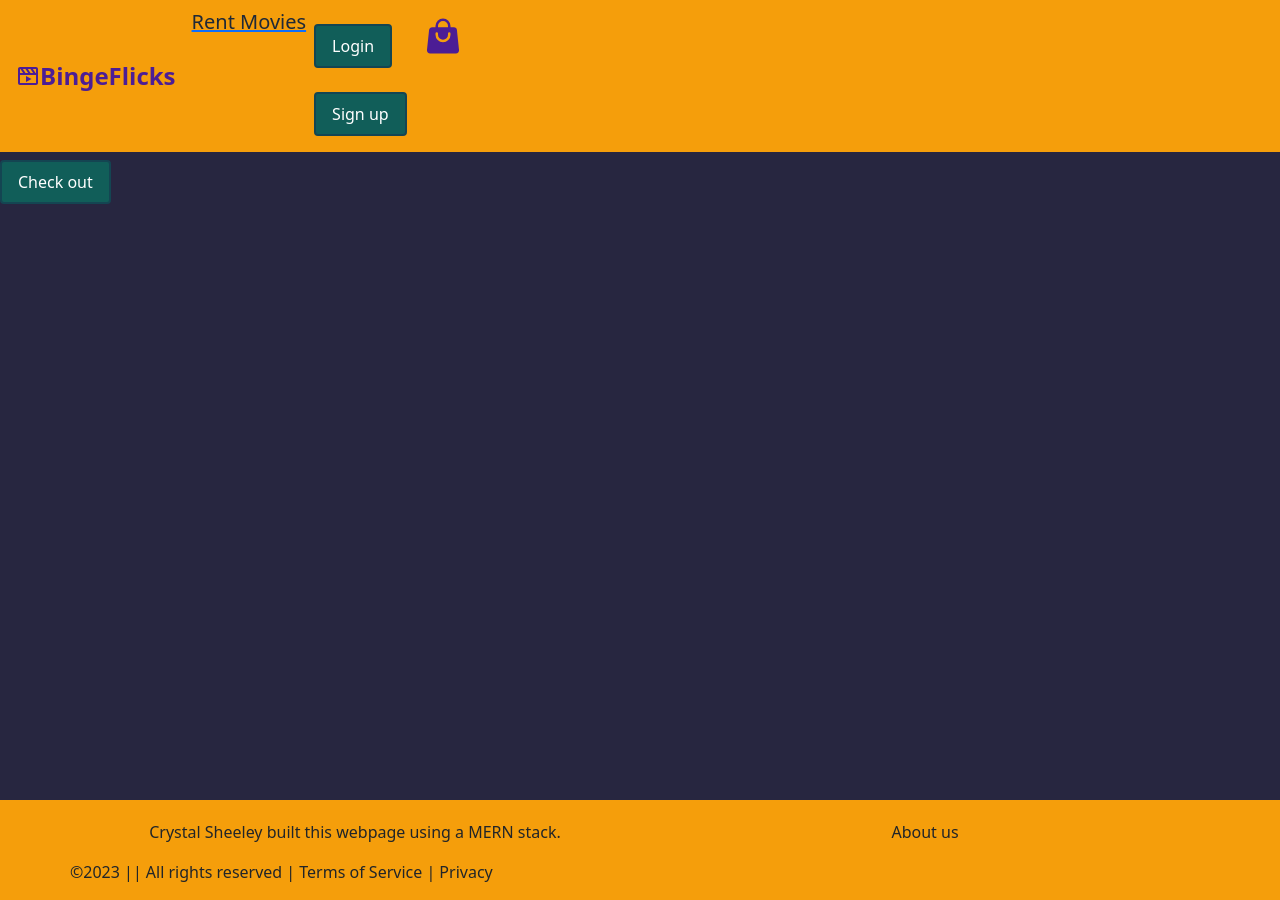
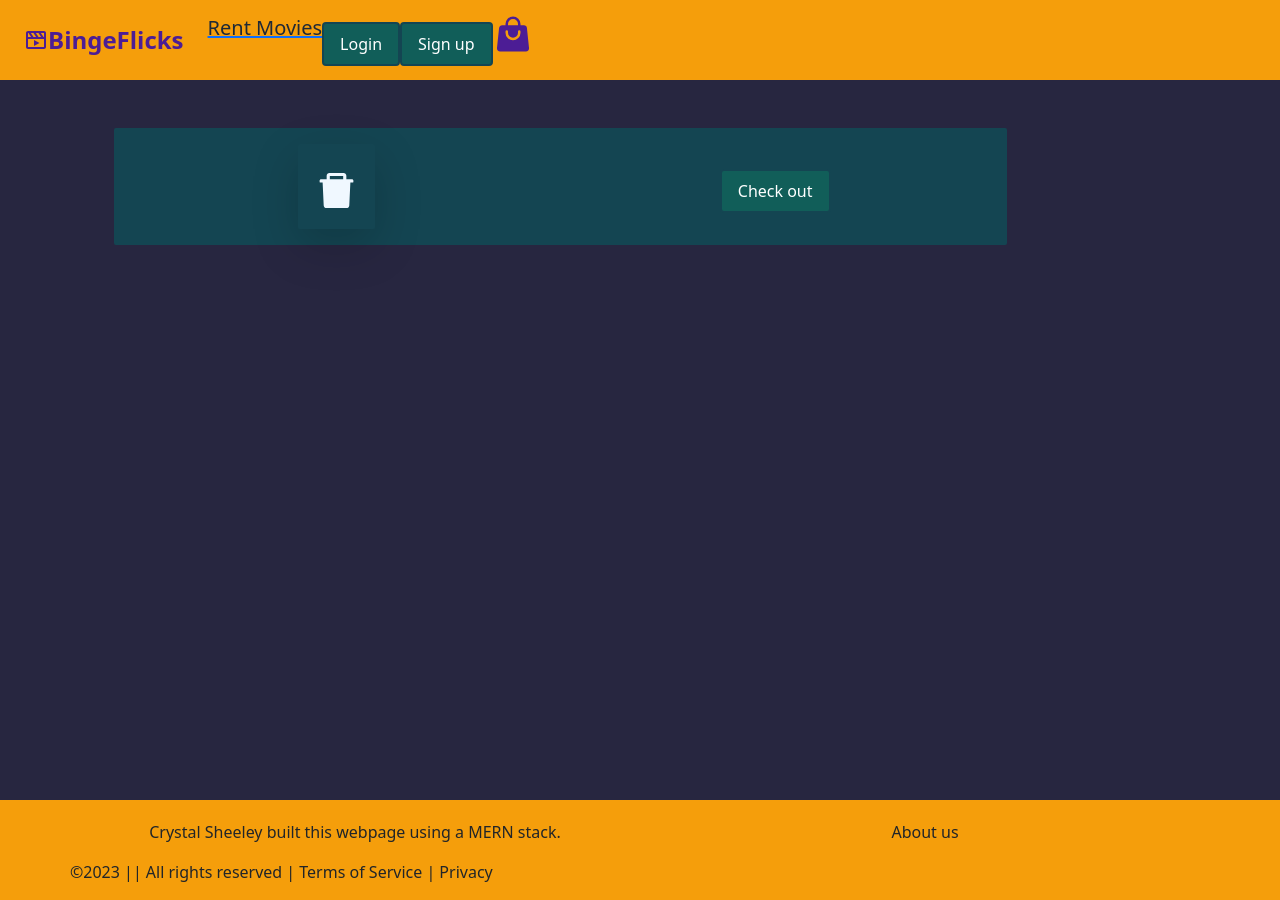
Before and after one commit to Turtle-Sprite/bingeflicks-Project4, a React (Create React App) app in the folder Frontend/: page /cart in a window 1280 px wide. Built offline with nearby package versions, Linux system fonts and the light colour scheme.

Commit message:
Added a cart page. Login redirects. Styling on Nav improved. moviePrice set in state.

```diff
--- a/Frontend/src/App.js
+++ b/Frontend/src/App.js
@@ -25,7 +25,7 @@ function App() {
   const [errorMsg, setErrorMsg] = useState(false)
   //sets moviedetails based on the film which rendered the "See Film Details" button
   let [movieDetails, setMovieDetails] = useState({})
-
+  const [moviePrice, setMoviePrice] = useState(999)
   //reviews from db
   const [reviews, setReviews] = useState([])
   //Info for posting reviews
@@ -211,7 +211,6 @@ function App() {
       }
 
       const response = await axios.get(`${process.env.REACT_APP_SERVER_URL}/reviews/${movieTitle}`, options)
-      console.log("review of movie", response.data)
 
       setReviews(response.data)
 
@@ -288,6 +287,7 @@ function App() {
                 handleAddToCart={handleAddToCart}
                 handleDeleteFromCart={handleDeleteFromCart}
                 cartProducts={cartProducts}
+                moviePrice={moviePrice}
               />
 
               <Route path="/movies/:id" element={<TMDBMovieDetails
@@ -302,9 +302,15 @@ function App() {
                 handleAddToCart={handleAddToCart}
                 handleDeleteFromCart={handleDeleteFromCart}
                 cartProducts={cartProducts}
+                moviePrice={moviePrice}
               />} />
 
-              <Route path="/cart" element={<Cart currentUser={currentUser} cartProducts={cartProducts} handleAddToCart={handleAddToCart} handleDeleteFromCart={handleDeleteFromCart}/>} />
+              <Route path="/cart" element={<Cart
+              currentUser={currentUser}
+              cartProducts={cartProducts}
+              handleAddToCart={handleAddToCart}
+              handleDeleteFromCart={handleDeleteFromCart}/>} />
+
               <Route path="/checkout-success" element={<CheckoutSuccess currentUser={currentUser} />} />
               <Route path="/login" element={<UserLogin currentUser={currentUser} setCurrentUser={setCurrentUser} />} />
               <Route path="/signup" element={<UserSignup currentUser={currentUser} setCurrentUser={setCurrentUser} />} />
--- a/Frontend/src/Components/Pages/Cart.jsx
+++ b/Frontend/src/Components/Pages/Cart.jsx
@@ -1,17 +1,39 @@
+import { Container } from 'react-bootstrap';
 import PayButton from '../../Components/partials/PayButton'
+import { AiFillDelete  } from "react-icons/ai";
+//inherits from app.js
+function Cart({ currentUser, cartProducts, handleAddToCart, handleDeleteFromCart }) {
 
-//inherits from app.js
-function Cart({currentUser, cartProducts, handleAddToCart, handleDeleteFromCart}) {
-
+    let cartProductsMap = cartProducts.map((product) => {
+        return (
+            <div className='p-3 m-2 rounded-sm shadow-lg'>
+                <div className='product-name'>
+                    <h3 className="m-2" >{product.movieTitle}</h3>
+                </div>
+                <div className='product-price'>
+                    <h3 className="m-1">{product.moviePrice}</h3>
+                </div>
+                <div className='product-description'>
+                    <p className="m-1">{product.movieDescription}</p>
+                </div>
+                <div className='flexContainer'>
+                <AiFillDelete onClick={() => handleDeleteFromCart(product)} className='iconbig'/>
+                </div>
+            </div>
+        )
+    })
 
     return (
         <>
-            <div className='cart-container'>
+        <Container>
+            <div className='mt-5 ml-8 p-2 products items-center rounded-sm'>
+                    {cartProductsMap}
 
-                <PayButton cartProducts = {cartProducts} currentUser={currentUser} />
+                <PayButton cartProducts={cartProducts} currentUser={currentUser} />
             </div>
+            </Container>
         </>
-     );
+    );
 }
 
 export default Cart;
--- a/Frontend/src/Components/Pages/FilmLists/FavoritesList.jsx
+++ b/Frontend/src/Components/Pages/FilmLists/FavoritesList.jsx
@@ -19,17 +19,19 @@ function FavoritesList({ favoritesArray, handleFavorite, handleDeleteFavorite, h
         }
 
         return (
-            <Card key={idx} style={{ maxWidth: "350px", color: "slategrey", maxHeight: "350px", overflow: "scroll" }} className="m-3 hover:opacity-3 card-Scroll">
+            <Card key={idx} style={{ maxWidth: "350px", color: "slategrey", maxHeight: "350px", overflow: "scroll", textAlign: "center" }} className="m-3 hover:opacity-3 card-Scroll">
                 <Card.Img variant="top" src={`https://image.tmdb.org/t/p/w1280/${film.moviePoster}`} alt={`Screenshot from the film ${film.movieTitle}`} className='pop-film-img' />
                 <Card.Body>
-                    <div>
+
+                    <div className="flexContainer">
+                    <button className="m-4"type="submit" onClick={() => { setMovieDetails(film) }}>See Movie Details</button>
                         {alreadyFav ?
-                            <AiFillHeart className="w-8 h-8 fill-red-500" type="submit" onClick={() => {
+                            <AiFillHeart className="ml-6 w-8 h-8 fill-red-500" type="submit" onClick={() => {
                                 handleToggleFavorites(film.moviTitle, false)
                                 handleDeleteFavorite(film)
                             }} /> :
 
-                            <AiOutlineHeart className="w-8 h-8 stroke-red-500 stroke-2" type="submit" onClick={() => {
+                            <AiOutlineHeart className="ml-6 w-8 h-8 stroke-red-500 stroke-2" type="submit" onClick={() => {
                                 handleToggleFavorites(film.movieTitle, true)
                                 handleFavorite(film)
                             }} />}
@@ -40,7 +42,7 @@ function FavoritesList({ favoritesArray, handleFavorite, handleDeleteFavorite, h
                     </Card.Text>
                     <Card.Text style={{ color: "black" }}>Price: $ {moviePrice}</Card.Text>
                     <Link to={`/movies/${film.movieTtitle}`}>
-                        <button type="submit" onClick={() => { setMovieDetails(film) }}>See Movie Details</button>
+
                     </Link>
                 </Card.Body>
             </Card >)
--- a/Frontend/src/Components/Pages/FilmLists/PopularFilmList.jsx
+++ b/Frontend/src/Components/Pages/FilmLists/PopularFilmList.jsx
@@ -1,9 +1,10 @@
 import { Link } from "react-router-dom"
 import { AiOutlineHeart, AiFillHeart } from "react-icons/ai";
 import { Card, Button } from "react-bootstrap";
+import { useState } from "react";
 
-function PopularFilmList({ films, handleFavorite, handleDeleteFavorite, currentUser, favoritesArray, handleToggleFavorites, reviews, signInError, setSignInError, setRenderMovieDetails, setMovieDetails, handleAddToCart, cart, handleDeleteFromCart }) {
-    let moviePrice = 9.99
+function PopularFilmList({ films, handleFavorite, handleDeleteFavorite, currentUser, favoritesArray, handleToggleFavorites, reviews, signInError, setSignInError, setRenderMovieDetails, setMovieDetails, handleAddToCart, cart, handleDeleteFromCart, moviePrice }) {
+
     // let inCart = false
 
     //map through all films and make aray of titles
@@ -19,18 +20,7 @@ function PopularFilmList({ films, handleFavorite, handleDeleteFavorite, currentU
         } else {
             alreadyFav = false
         }
-        //create array of titles in cart
-        // const cartTitles = cart?.map(item => {
-        //     return item.movieTitle
-        // })
 
-        //if the current film is in cart, conditionally render delete button
-        // if(cartTitles.includes(film.title)) {
-        //     inCart = true
-        // } else {
-        //     inCart = false
-        // }
-        // console.log(`https://image.tmdb.org/t/p/w1280/${film.backdrop_path}`)
         return (
             <Card key={idx} style={{ maxWidth: "350px", color: "slategrey", maxHeight: "400px", overflow: "scroll" }} className="m-3 hover:opacity-3 cardScroll">
                 <Card.Img variant="top" src={`https://image.tmdb.org/t/p/w1280/${film.backdrop_path}`} alt={`Screenshot from the film ${film.title}`} className='pop-film-img' />
--- a/Frontend/src/Components/Pages/Homepage.jsx
+++ b/Frontend/src/Components/Pages/Homepage.jsx
@@ -20,7 +20,8 @@ function Homepage({ currentUser,
     setSignInError,
     setMovieDetails,
     getFilmsTMDB,
-    getFavorites
+    getFavorites,
+    moviePrice
 }) {
 
 
@@ -56,6 +57,7 @@ function Homepage({ currentUser,
                     signInError={signInError}
                     setSignInError={setSignInError}
                     setMovieDetails={setMovieDetails}
+                    moviePrice={moviePrice}
                 />
             </div>
             {currentUser ?
--- a/Frontend/src/Components/Pages/Reviews/AddReview.jsx
+++ b/Frontend/src/Components/Pages/Reviews/AddReview.jsx
@@ -3,7 +3,7 @@ import { Form, Col, Row, Container } from 'react-bootstrap';
 function AddReview({ currentUser, postReviews, setUserReview, userReview, movieDetails }) {
     return (
         <>
-        <Container>
+        <Container className='m-4'>
         <Col sm={12} md={6} lg={5}>
             <Form onSubmit={e => {postReviews(e)}}>
             <Form.Label>Review Title: </Form.Label>
--- a/Frontend/src/Components/Pages/Reviews/GetReview.jsx
+++ b/Frontend/src/Components/Pages/Reviews/GetReview.jsx
@@ -9,9 +9,9 @@ function GetReview({ movieDetails, reviews, getReviews}) {
     },[])
 
     if(reviews.length > 0) {
-        allreviews = reviews.map((review) =>{
+        allreviews = reviews.map((review, idx) =>{
             return (
-                <Card className="mx-5" style={{ maxWidth: "350px", color: "slategrey", maxHeight: "350px", overflow: "scroll" }}>
+                <Card key={idx} className="mx-5" style={{ maxWidth: "350px", color: "slategrey", maxHeight: "350px", overflow: "scroll", textAlign: "center" }}>
                 <div>
                     <h4>{review.title}</h4>
                     <h6>{review.content}</h6>
--- a/Frontend/src/Components/Pages/TMDBMovieDetails.jsx
+++ b/Frontend/src/Components/Pages/TMDBMovieDetails.jsx
@@ -2,7 +2,7 @@ import { useState, useEffect } from "react";
 import axios from "axios";
 import AddReview from "./Reviews/AddReview";
 import GetReview from "./Reviews/GetReview";
-import { Card, Button } from "react-bootstrap";
+import { Card, Button, Container } from "react-bootstrap";
 import PayButton from "../partials/PayButton";
 
 function TMDBMovieDetails({
@@ -16,18 +16,19 @@ function TMDBMovieDetails({
     reviews,
     handleAddToCart,
     cartProducts,
-    handleDeleteFromCart
+    handleDeleteFromCart,
+    moviePrice
 }) {
 
     const [videos, setVideo] = useState([])
     //call TMDB API for current films
     const getFilmsTMDB = async () => {
-        try{
+        try {
             const response = await axios.get(`${process.env.REACT_APP_SERVER_URL}/movies/${movieDetails.id}/video`)
             //this is where the youtube key is located
 
             setVideo(response.data.videos.results)
-        } catch(err){
+        } catch (err) {
             console.warn(err)
         }
     }
@@ -50,22 +51,34 @@ function TMDBMovieDetails({
             return trailer != null
         })
         return newArray[num]
+
     }
 
     const handleSmallVideos = (trailersURL, num) => {
     }
     return (
         <>
+            <Container>
                 <h1>MovieDetails</h1>
 
+                <div className="flexContainer items-center">
                     {/* are there many trailer? */}
                     {trailersURL.length > 1 ?
                         <div>
-                <Card style={{ color: "slategrey", maxHeight: "350px" }} className="m-3">
+                            <Card style={{ color: "slategrey", maxHeight: "500px", maxWidth: "600" }} className="m-3">
                                 {/* One Big trailer */}
                                 {handleManyVideos(trailersURL, 0)}
                                 <Card.Body>
-                        <Card.Title>{movieDetails.movieTitle}</Card.Title>
+                                    <Card.Title style={{ color: "slategrey" }}>{movieDetails.title}</Card.Title>
+
+                                    <Card.Text className="descrShorten">
+                                        {movieDetails.overview}
+                                    </Card.Text>
+                                    <Card.Text style={{ color: "black" }}>Price: $ {moviePrice}</Card.Text>
+                                    <div className="flexContainer items-center ">
+                                        <button type="submit" onClick={() => handleAddToCart(movieDetails, 2000)}> Add to cart</button>
+                                        <PayButton cartProducts={cartProducts} currentUser={currentUser} />
+                                    </div>
                                 </Card.Body>
                             </Card>
                             {/* Rest are small videos */}
@@ -80,8 +93,9 @@ function TMDBMovieDetails({
                             </Card.Body>
                         </Card>
                     }
-            <button type="submit" onClick={() => handleAddToCart(movieDetails, 2000)}> Add to cart</button>
-            <PayButton cartProducts={cartProducts} currentUser={currentUser}/>
+                </div>
+
+                <div className="items-center m-3">
                     <AddReview
                         currentUser={currentUser}
                         postReviews={postReviews}
@@ -94,6 +108,8 @@ function TMDBMovieDetails({
                         reviews={reviews}
                         getReviews={getReviews}
                     />
+                </div>
+            </Container>
         </>
     );
 }
--- a/Frontend/src/Components/Pages/UserLogin.jsx
+++ b/Frontend/src/Components/Pages/UserLogin.jsx
@@ -2,7 +2,7 @@ import { useState } from 'react'
 import axios from 'axios'
 import jwt_decode from 'jwt-decode'
 import { Form, Col, Row, Container } from 'react-bootstrap';
-
+import { Navigate } from 'react-router-dom'
 
 export default function Login({ currentUser, setCurrentUser }) {
     const [email, setEmail] = useState('')
@@ -37,7 +37,10 @@ export default function Login({ currentUser, setCurrentUser }) {
             }
         }
     }
-
+    // conditionally render a navigate component
+	if (currentUser) {
+		return <Navigate to="/" />
+	}
     return (
         <Container>
             <Col sm={12} md={6} lg={5}>
--- a/Frontend/src/Components/partials/Navbar.jsx
+++ b/Frontend/src/Components/partials/Navbar.jsx
@@ -8,9 +8,9 @@ function NavbarNav({currentUser, handleLogout}) {
 
 
     return (
-        <Navbar className="md:flex bg-amber-500">
+        <Navbar className="md:flex bg-amber-500 navContainer">
             <Navbar.Brand>
-                <div className='ml-4 font-bold text-2xl flex items-center text-violet-900'>
+                <div className='logo p-2 ml-4 font-bold text-2xl flex items-center text-violet-900'>
                     <BiMoviePlay />
                     BingeFlicks
                 </div>
@@ -18,33 +18,35 @@ function NavbarNav({currentUser, handleLogout}) {
             <Navbar.Toggle aria-controls="basic-navbar-nav" />
             <Navbar.Collapse id="basic-navbar-nav">
                 <Nav className="me-auto">
-                    <NavLink to="/">
+                    <div >
+                    <Link to="/">
                         <p className="text-gray-800 hover:text-gray-400 duration-500 link text-xl">Rent Movies</p>
-                    </NavLink>
-
+                    </Link>
+                    </div>
                     {currentUser ?
-                    <div className='col-ends'>
-                    <Nav.Link href="/" className="text-gray-800 hover:text-gray-400 duration-500 link">
-                        <button type="submit" onClick={() => handleLogout()}> Logout </button>
-                    </Nav.Link>
+                    <div className='flexContainer'>
+                    <Link to="/" className="text-gray-800 hover:text-gray-400 duration-500 link">
+                        <button className="m-2" type="submit" onClick={() => handleLogout()}> Logout </button>
+                    </Link>
                     </div>
                     :
-                    <div>
-                    <Nav.Link href="/login" className="text-gray-800 hover:text-gray-400 duration-500 link">
+                    <div className='flexContainer'>
+                    <Link to="/login" className="text-gray-800 hover:text-gray-400 duration-500 link">
                         <button type="submit"> Login </button>
-                    </Nav.Link>
+                    </Link>
 
-                    <Nav.Link href="/signup" className="text-gray-800 hover:text-gray-400 duration-500 link">
+                    <Link to="/signup" className="text-gray-800 hover:text-gray-400 duration-500 link">
                         <button type='submit'>Sign up</button>
-                    </Nav.Link>
+                    </Link>
                     </div>
                     }
-                    <Nav.Link href='/cart' className="text-gray-800 hover:text-gray-400 duration-500 link col-ends">
+                    <div>
+                    <Link to='/cart' className="text-gray-800 hover:text-gray-400 duration-500 link col-ends">
 
                         {/* Shopping bag */}
                         <HiShoppingBag className='w-10 h-10 text-violet-900 hover:text-violet-700 duration-500 col-ends' />
-
-                    </Nav.Link>
+                    </Link>
+                    </div>
 
                 </Nav>
             </Navbar.Collapse>
--- a/Frontend/src/index.css
+++ b/Frontend/src/index.css
@@ -2,6 +2,34 @@
 @tailwind components;
 @tailwind utilities;
 
+
+.navContainer {
+  top:0;
+  min-height: 80px;
+  width: 100%;
+  margin: 0 auto;
+  display: flex;
+  justify-content: space-between;
+  align-items: center;
+  overflow: hidden;
+}
+.logo {
+  text-decoration: none;
+}
+
+.products{
+  width: 80%;
+  display: flex;
+  flex-wrap: wrap;
+  background-color: #144552;
+  color: aliceblue;
+  justify-content: space-around;
+
+}
+.iconbig {
+  width: 45px;
+  height: 45px;
+}
 
 .page-container {
   display: flex;
@@ -18,7 +46,6 @@
   border-radius: 15px;
   max-width: 200px;
   max-height: 400px;
-  @apply flex shadow-lg m-7 p-3
 }
 
 .link {
@@ -92,3 +119,8 @@ button[type=submit] {
   display: flex;
   justify-content: flex-end;
 }
+
+/* .pop-film-img {
+  max-width: 200px;
+  height: auto;
+} */
```
Lines whose indentation alone changed are shown as unchanged.
